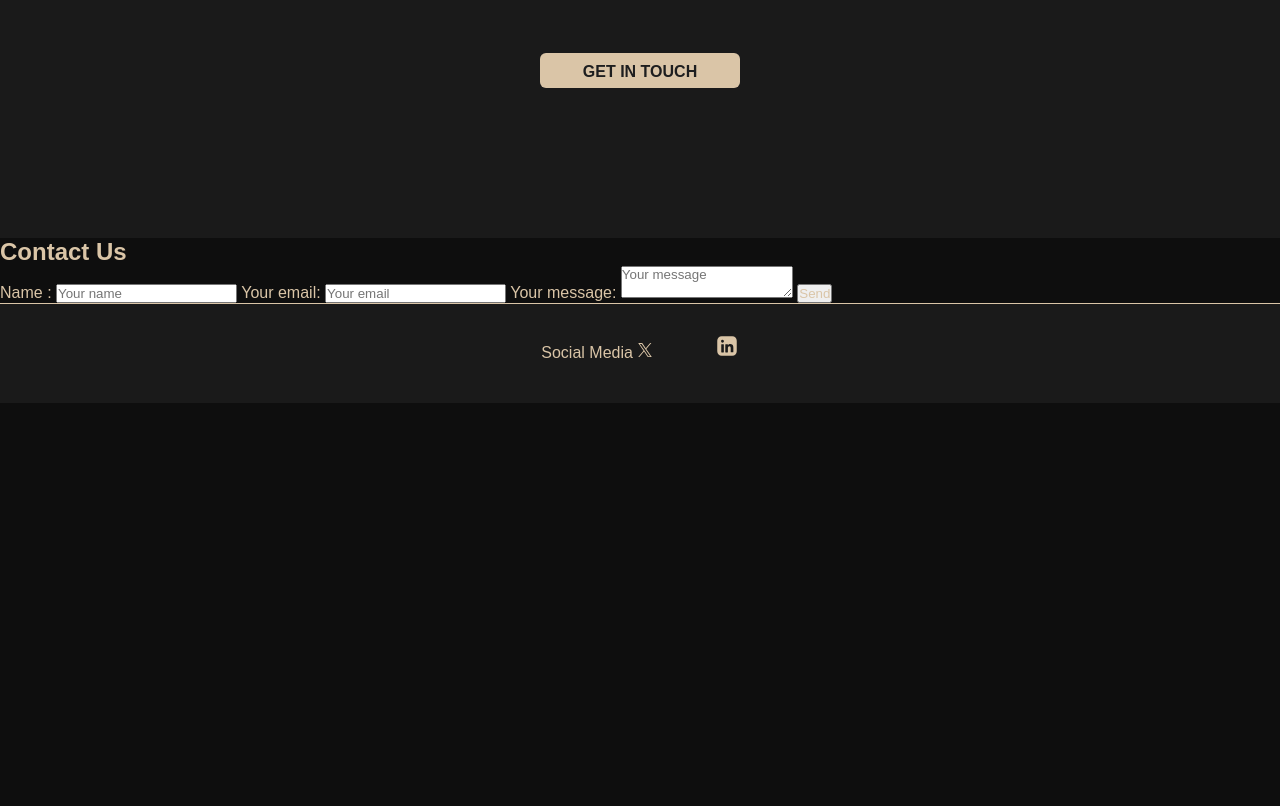
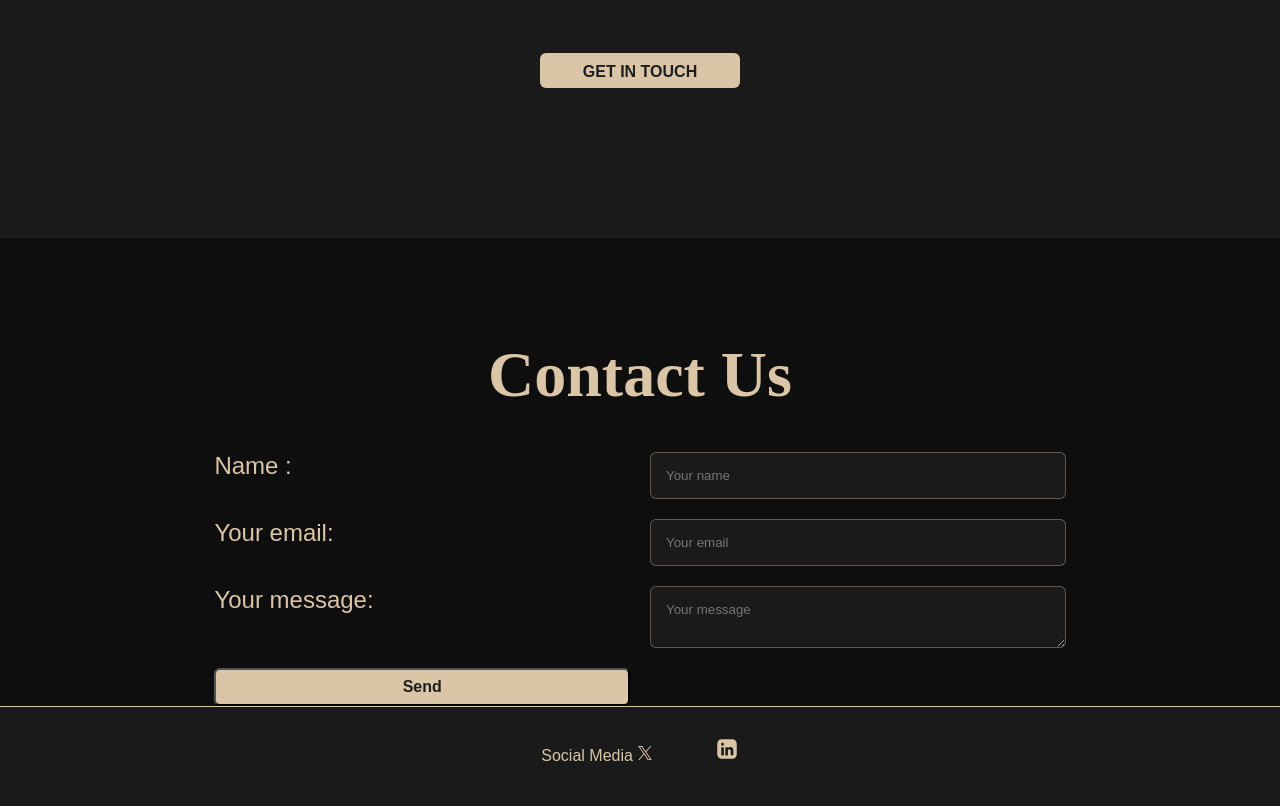
Before and after one commit to PrinceShawDesigner/PrinceShawDesigner.github.io, a plain HTML site: page index.html in a window 1280 px wide. Shown: the part 3196-4002 px from the top of the page. Before the commit the page ends 3599 px from the top, so only its background shows below. Drawn offline with Linux system fonts and the light colour scheme; a web font is replaced by a local one.

Commit message:
Update style.css

```diff
--- a/style.css
+++ b/style.css
@@ -431,6 +431,74 @@ nav ul li:hover {
     box-shadow: 0 5px 15px rgba(218, 197, 167, 0.2);
 }
 
+.contact {
+    width: 95%;
+    margin: auto;
+    display: flex;
+    flex-direction: column;
+    gap: 20px;
+}
+
+.contact h1 {
+    font-family: sofia;
+    font-size: 4rem;
+    text-align: center;
+    max-width: 600px;
+    margin: 100px auto 20px;
+}
+
+form {
+    width: 70%;
+    margin: auto;
+    display: grid;
+    grid-template-columns: 1fr 1fr;
+    gap: 20px;
+    color: var(--text-muted);
+    font-size: 1.5rem;
+}
+
+input{
+    padding: 15px;
+    border-radius: 6px;
+    border: 0.1px solid var(--border);
+    background-color: var(--bg-secondary);
+    color: var(--text-default);
+}
+
+textarea {
+    padding: 15px;
+    border-radius: 6px;
+    border: 0.1px solid var(--border);
+    background-color: var(--bg-secondary);
+    color: var(--text-default);
+}
+
+button{
+    background-color: var(--bg-muted);
+    color: var(--text-inverse);
+    padding: 8px 20px;
+    border-radius: 6px;
+    font-size: 1rem;
+    font-weight: 600;
+    cursor: pointer;
+    transition: all 0.3s ease;
+}
+
+button:hover {
+    background-color: var(--bg-muted-hover);
+    transform: translateY(-2px);
+    box-shadow: 0 5px 15px rgba(218, 197, 167, 0.2);
+}
+
+@media screen and (max-width: 760px) {
+    form {
+        width: 90%;
+        grid-template-columns: 1fr;
+    }
+
+}
+
+
 footer {
     background-color: var(--bg-secondary);
     border-top: 1px solid var(--border-hover);
```
